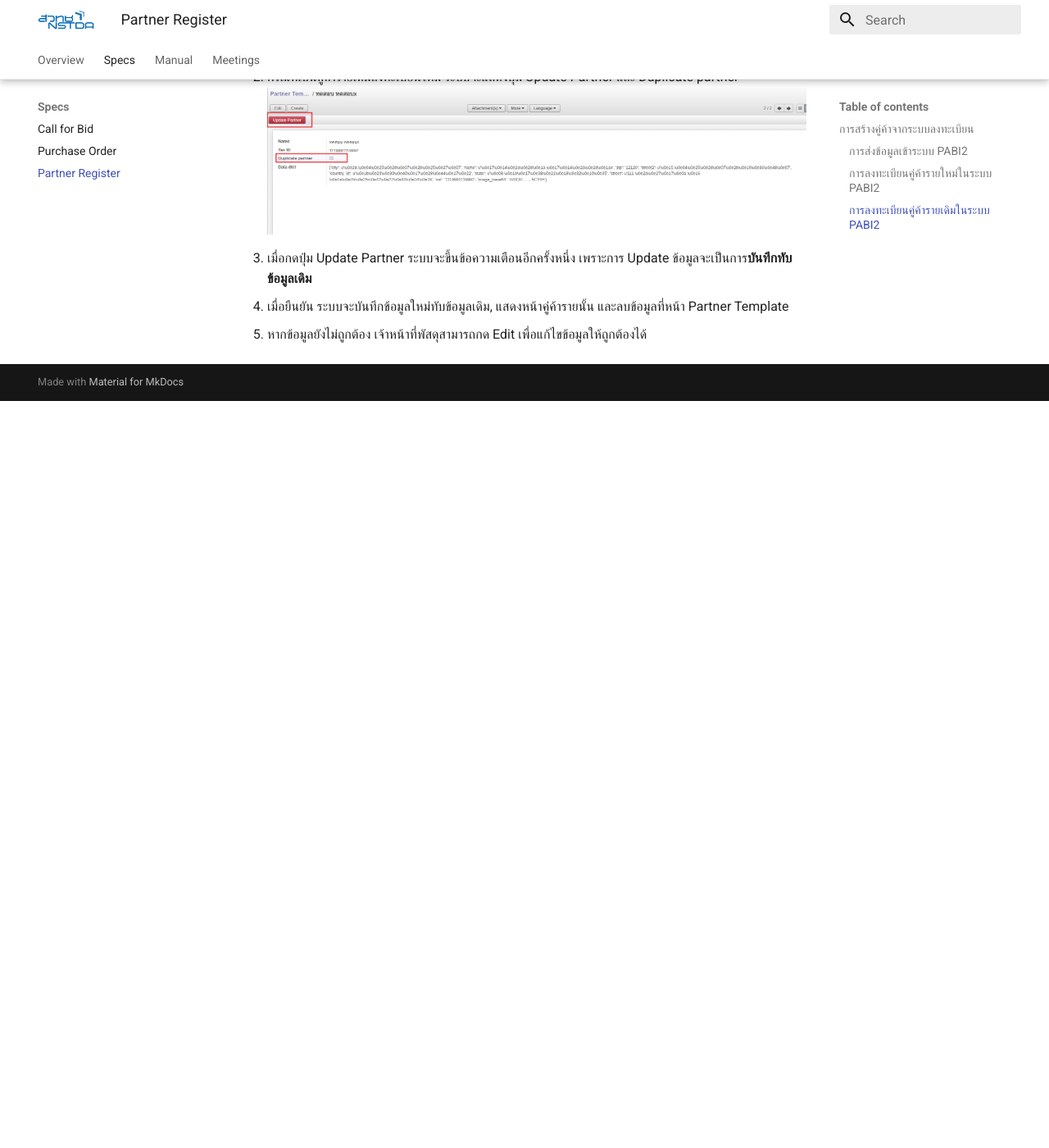
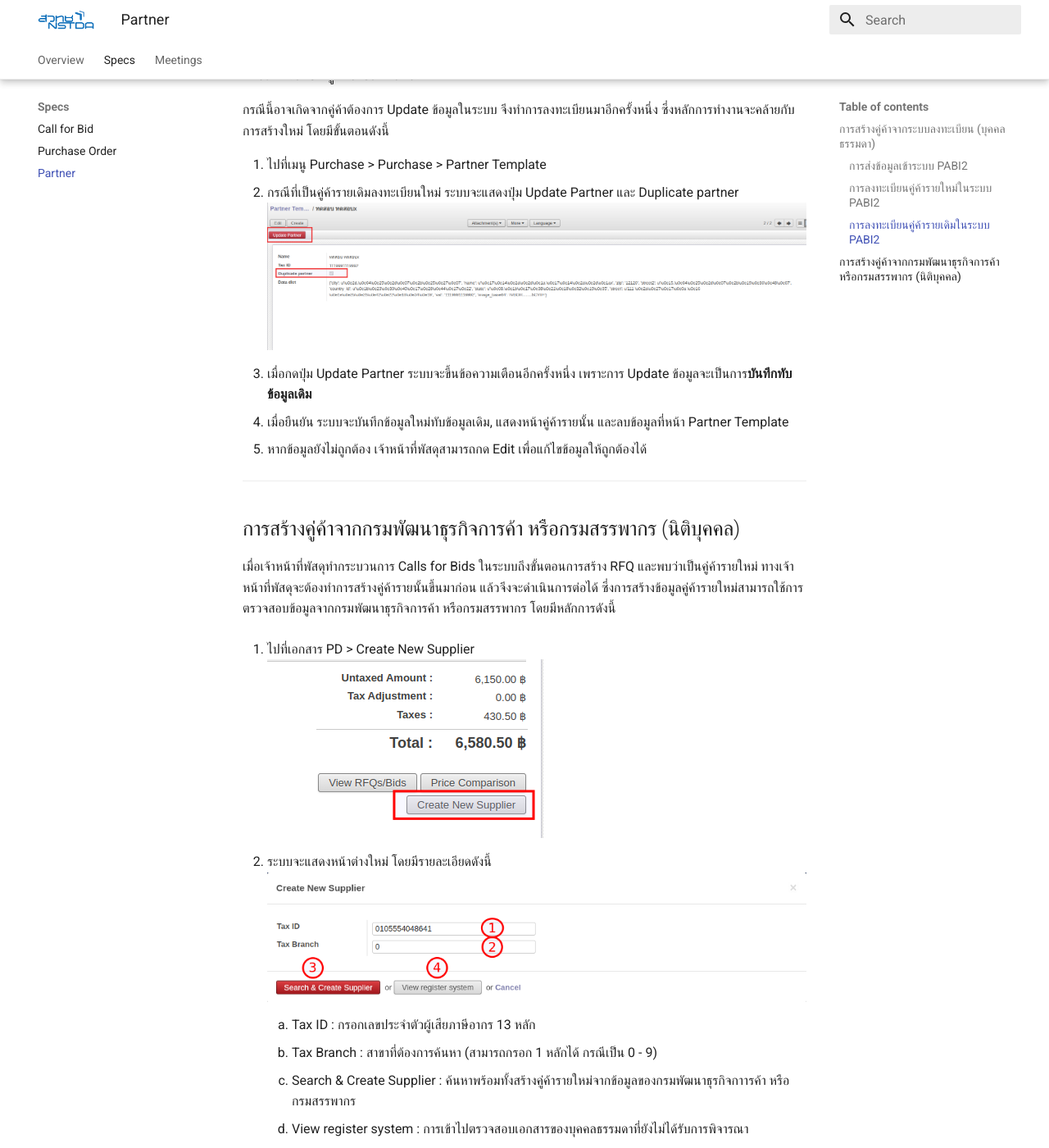
Before and after one commit to ecosoft-odoo/esign-mkdocs, an MkDocs documentation site: the page built from docs/specs/partner.md, in a window 1280 px wide and 1400 px high, scrolled down 2531 px. Shown: the whole window at 82% size. Built offline with MkDocs 1.6.1 and Material for MkDocs 9.7.7, drawn with Linux system fonts in a browser that asks for light colours; before the commit the page ends 3020 px from its top, so only the background shows below that; some of the changed text lies outside the part shown.

Commit message:
[FIX] partner

```diff
--- a/docs/specs/partner.md
+++ b/docs/specs/partner.md
@@ -1,4 +1,11 @@
-## การสร้างคู่ค้าจากระบบลงทะเบียน
+# การสร้างคู่ค้า (Supplier)
+
+ปัจจุบันระบบจะมีการสร้างคู่ค้าให้อัตโนมัติ 2 กรณี
+
+1. การสร้างคู่ค้าจากระบบลงทะเบียน (บุคคลธรรมดา)
+2. การสร้างคู่ค้าจากกรมพัฒนาธุรกิจการค้า หรือ กรมสรรพากร (นิติบุคคล)
+
+## การสร้างคู่ค้าจากระบบลงทะเบียน (บุคคลธรรมดา)
 
 เมื่อทางคู่ค้าใหม่ลงทะเบียนกับทาง สวทช. ระบบลงทะเบียนจะส่งข้อมูลที่คู่ค้ากรอกมาใส่ให้ในระบบ PABI2 เพื่อสร้างข้อมูลรอเจ้าหน้าที่พัสดุพิจารณาต่อไป และเมื่อสร้างหรือแก้ไขเสร็จสิ้นแล้วระบบจะลบข้อมูลที่ระบบลงทะเบียนส่งมา
 
@@ -65,3 +72,35 @@
 3. เมื่อกดปุ่ม Update Partner ระบบจะขึ้นข้อความเตือนอีกครั้งหนึ่ง เพราะการ Update ข้อมูลจะเป็นการ**บันทึกทับข้อมูลเดิม**
 4. เมื่อยืนยัน ระบบจะบันทึกข้อมูลใหม่ทับข้อมูลเดิม, แสดงหน้าคู่ค้ารายนั้น และลบข้อมูลที่หน้า Partner Template
 5. หากข้อมูลยังไม่ถูกต้อง เจ้าหน้าที่พัสดุสามารถกด Edit เพื่อแก้ไขข้อมูลให้ถูกต้องได้
+
+---
+
+## การสร้างคู่ค้าจากกรมพัฒนาธุรกิจการค้า หรือกรมสรรพากร (นิติบุคคล)
+
+เมื่อเจ้าหน้าที่พัสดุทำกระบวนการ Calls for Bids ในระบบถึงขั้นตอนการสร้าง RFQ และพบว่าเป็นคู่ค้ารายใหม่
+ทางเจ้าหน้าที่พัสดุจะต้องทำการสร้างคู่ค้ารายนั้นขึ้นมาก่อน แล้วจึงจะดำเนินการต่อได้
+ซึ่งการสร้างข้อมูลคู่ค้ารายใหม่สามารถใช้การตรวจสอบข้อมูลจากกรมพัฒนาธุรกิจการค้า หรือกรมสรรพากร โดยมีหลักการดังนี้
+
+1. ไปที่เอกสาร PD > Create New Supplier<br/>
+![](pics/partner_temp5.png)
+
+2. ระบบจะแสดงหน้าต่างใหม่ โดยมีรายละเอียดดังนี้
+![](pics/partner_temp6.png)
+
+    1. Tax ID : กรอกเลขประจำตัวผู้เสียภาษีอากร 13 หลัก
+    2. Tax Branch : สาขาที่ต้องการค้นหา (สามารถกรอก 1 หลักได้ กรณีเป็น 0 - 9)
+    3. Search & Create Supplier : ค้นหาพร้อมทั้งสร้างคู่ค้ารายใหม่จากข้อมูลของกรมพัฒนาธุรกิจกาารค้า หรือกรมสรรพากร
+    4. View register system : การเข้าไปตรวจสอบเอกสารของบุคคลธรรมดาที่ยังไม่ได้รับการพิจารณา
+
+3. หลังจากกรอกข้อมูลครบถ้วนแล้ว ให้กด Search & Create Supplier
+4. ระบบจะสร้างคู่ค้ารายใหม่ให้ **โดยใช้ข้อมูลจากกรมพัฒนาการค้าก่อน หากไม่มีจะใช้ข้อมูลของกรมสรรพากรแทน**
+![](pics/partner_temp8.png)
+    1. (1) จะมาจากการตั้งค่า Tag ในระบบที่เมนู Configurations > Unused Menus > Purchase > Address Book > Partner Tags
+    โดยจะมีการหา Code ใน Partner Tag ที่มีค่าเดียวกับ StandardID ที่มีการส่งค่ามาจากกรมพัฒนาการค้า
+    2. (2) แสดงข้อมูลที่ทางกรมพัฒนาการค้า หรือกรมสรรพากรส่งมาให้ทั้งหมด เพื่อเป็นข้อมูลเสริมการพิจารณาของทางเจ้าหน้าที่พัสดุ
+5. เจ้าหน้าที่พัสดุตรวจสอบข้อมูลและแก้ไขให้ถูกต้อง > Save
+
+!!! note
+    - กรณีที่กรอกเลขประจำตัวผู้เสียภาษีซ้ำกับที่มีในระบบ ระบบจะแสดงข้อความ Error
+    ![](pics/partner_temp7.png)
+    - กรณีที่กรอกข้อมูลไม่ถูกต้อง หรือไม่มีในระบบ ระบบก็จะแจ้งเตือนเช่นเดียวกัน
--- a/mkdocs.yml
+++ b/mkdocs.yml
@@ -16,9 +16,9 @@ nav:
   - Specs:
       - Call for Bid: specs/pd.md
       - Purchase Order: specs/po.md
-      - Partner Register: specs/partner.md
-  - Manual:
-      - Overview: manual/overview.md
+      - Partner: specs/partner.md
+  # - Manual:
+  #     - Overview: manual/overview.md
   - Meetings:
       - 02/08/2022: meetings/02-08-2022.md
 markdown_extensions:
```
Also changed, not shown: docs/specs/po.md (+1 -1 lines), docs/specs/pics/partner_temp5.png (added), docs/specs/pics/partner_temp6.png (added), docs/specs/pics/partner_temp7.png (added), docs/specs/pics/partner_temp8.png (added).
